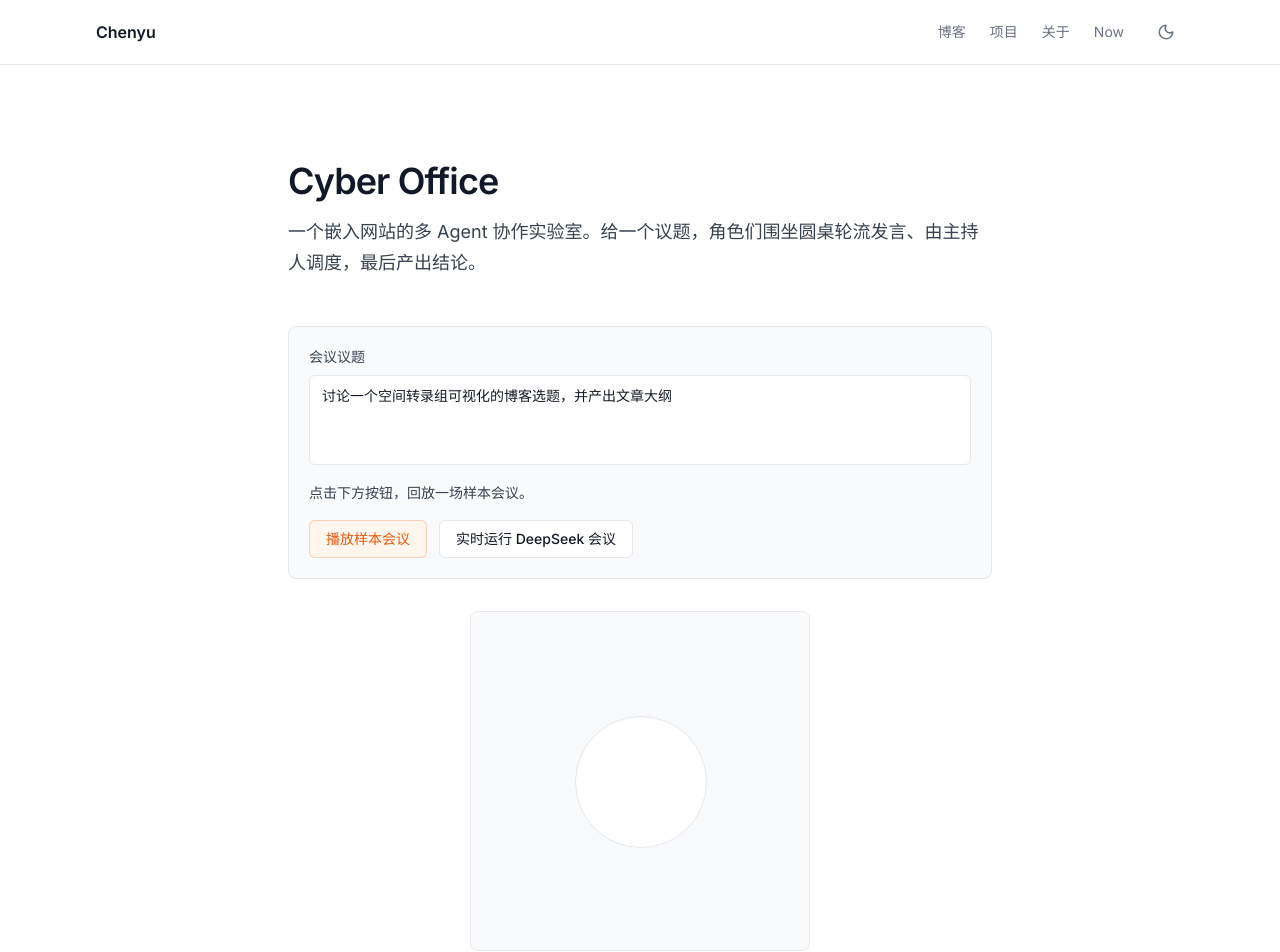
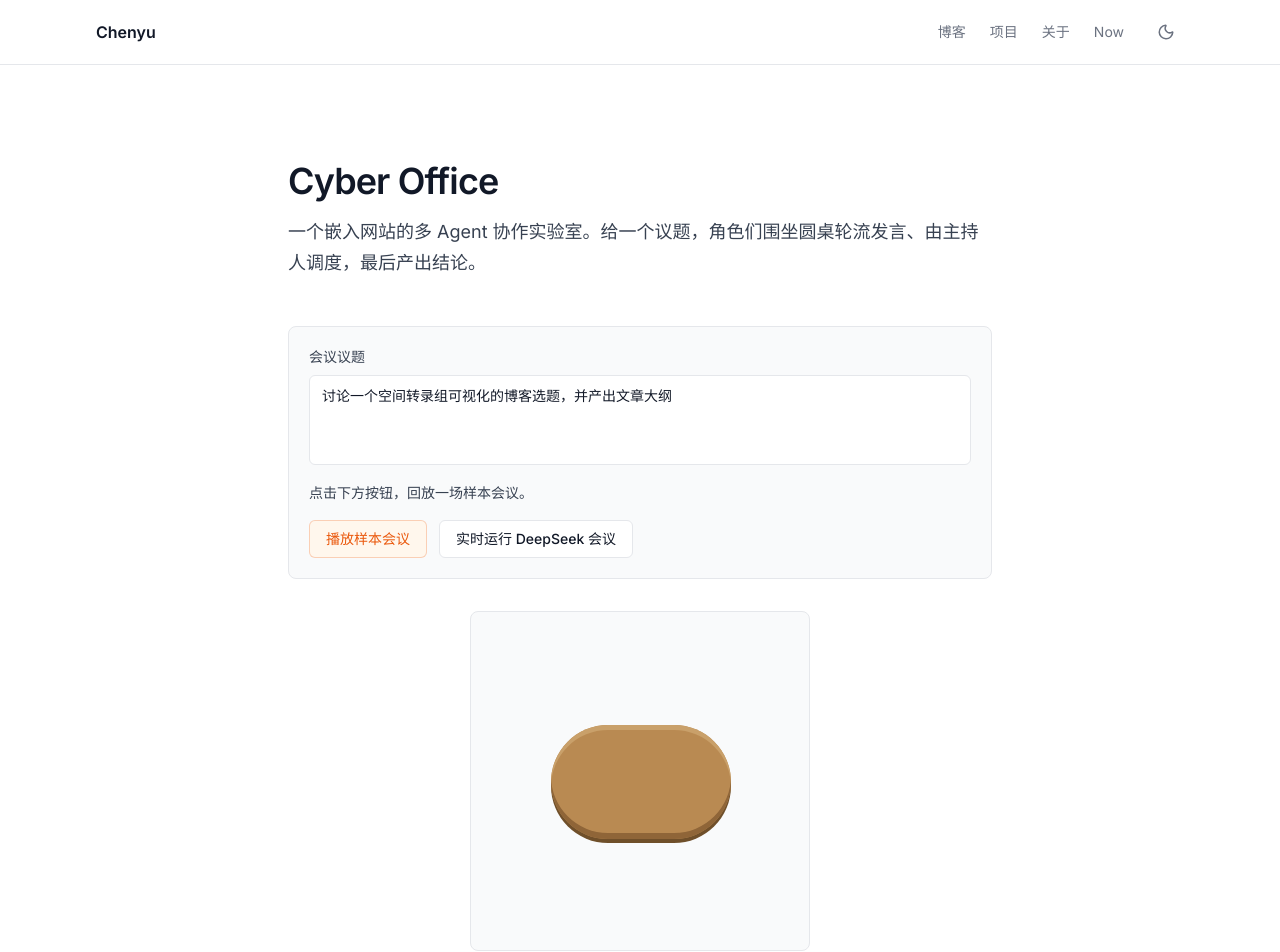
Before and after one commit to chenyufengedu-dev/chenyu-blog, a Next.js app: page /cyber-office in a window 1280 px wide. Shown: the top 952 px of the page. Built offline with nearby package versions, Linux system fonts and the light colour scheme.

Commit message:
feat(cyber-office): 精修中央木质圆桌

```diff
--- a/src/components/cyber-office/office-scene.tsx
+++ b/src/components/cyber-office/office-scene.tsx
@@ -29,14 +29,19 @@ export default function OfficeScene({ state }: { state: MeetingState }) {
       style={{ width: SCENE, height: SCENE }}
     >
       {/* 中央圆桌：一个绝对定位、居中的圆 */}
+      {/* 木质圆桌：椭圆桌面 + 桌沿厚度 + 顶部高光 */}
       <div
-        className="absolute rounded-full border border-border bg-background"
+        className="absolute rounded-full"
         style={{
-          width: RADIUS * 1.1,
-          height: RADIUS * 1.1,
-          // 让圆桌正好居中：左上角 = 圆心 - 自身一半
-          left: CENTER - (RADIUS * 1.1) / 2,
-          top: CENTER - (RADIUS * 1.1) / 2,
+          width: RADIUS * 1.5,
+          height: RADIUS * 0.95, // 压扁成椭圆，做出俯视透视
+          left: CENTER - (RADIUS * 1.5) / 2,
+          top: CENTER - (RADIUS * 0.95) / 2,
+          background: "#b98a52", // 木色
+          boxShadow:
+            "inset 0 -6px 0 #8f6538, inset 0 5px 0 #c9a06a, 0 4px 0 #6f4f2a", // 桌沿暗边 + 顶部高光 + 底部厚度
+          imageRendering: "pixelated",
+          zIndex: 1,
         }}
       />
 
```
